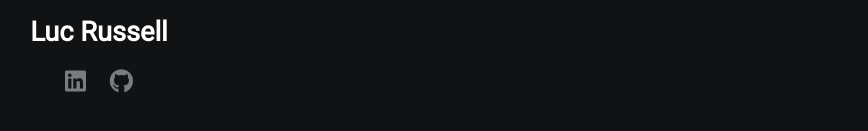
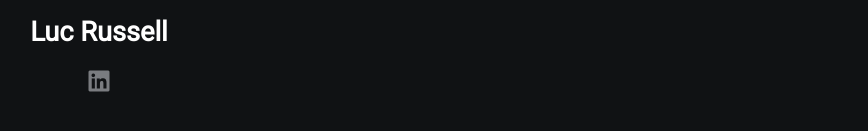
Before and after one commit to pixelwrench/lucrussell.github.io, a plain HTML site: page index.html in a window 1280 px wide. Shown: the part 407-538 px from the top of the page, without its empty margins (221-1089 px from the left). Drawn offline with Linux system fonts and the light colour scheme.

Commit message:
Update index.html

```diff
--- a/index.html
+++ b/index.html
@@ -15,7 +15,6 @@
             <h2>Luc Russell</h2>
             <p></p>
             <a href="https://www.linkedin.com/in/lucrussell/"><i class="fab fa-linkedin"></i></a>
-            <a href="https://github.com/pixelwrench"><i class="fab fa-github"></i></a>
         </div>
         <div class="section-2">
             <h2>About</h2>
```
